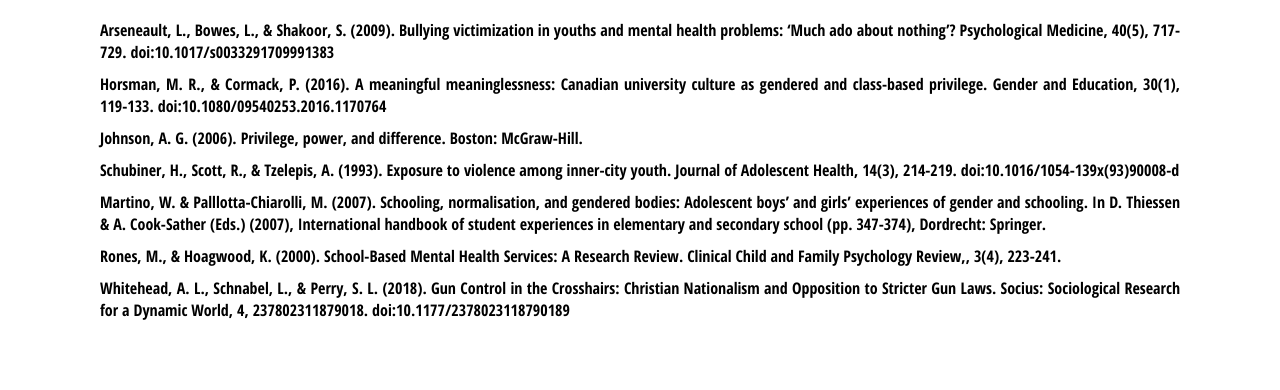
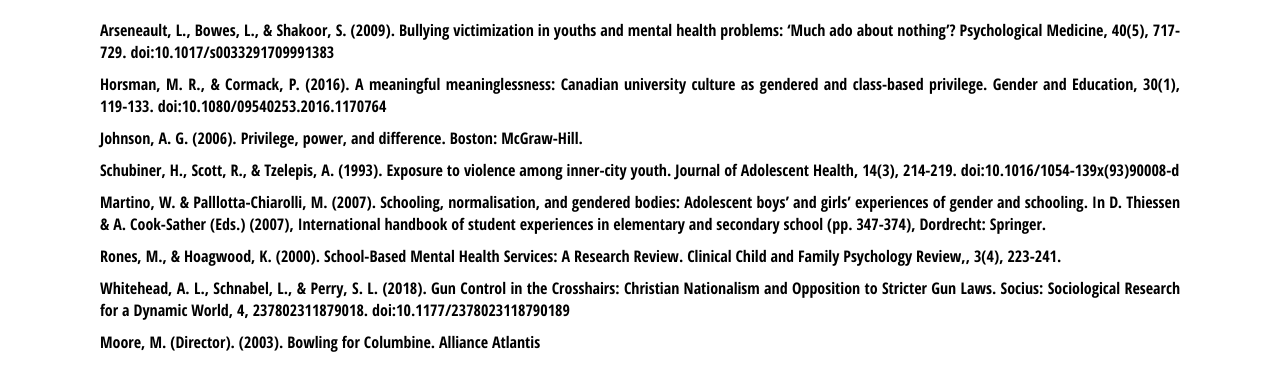
Before and after one commit to Iozzo-bot/Iozzo-bot.github.io, a plain HTML site: page references.html in a window 1280 px wide. Shown: the part 174-564 px from the top of the page. Drawn offline with Linux system fonts and the light colour scheme.

Commit message:
Update references.html

```diff
--- a/references.html
+++ b/references.html
@@ -24,3 +24,4 @@
 (pp. 347-374), Dordrecht: Springer.</p>
 <p>Rones, M., & Hoagwood, K. (2000). School-Based Mental Health Services: A Research Review. Clinical Child and Family Psychology Review,, 3(4), 223-241.</p>
 <p>Whitehead, A. L., Schnabel, L., & Perry, S. L. (2018). Gun Control in the Crosshairs: Christian Nationalism and Opposition to Stricter Gun Laws. Socius: Sociological Research for a Dynamic World, 4, 237802311879018. doi:10.1177/2378023118790189</p>
+<p>Moore, M. (Director). (2003). Bowling for Columbine. Alliance Atlantis
```
